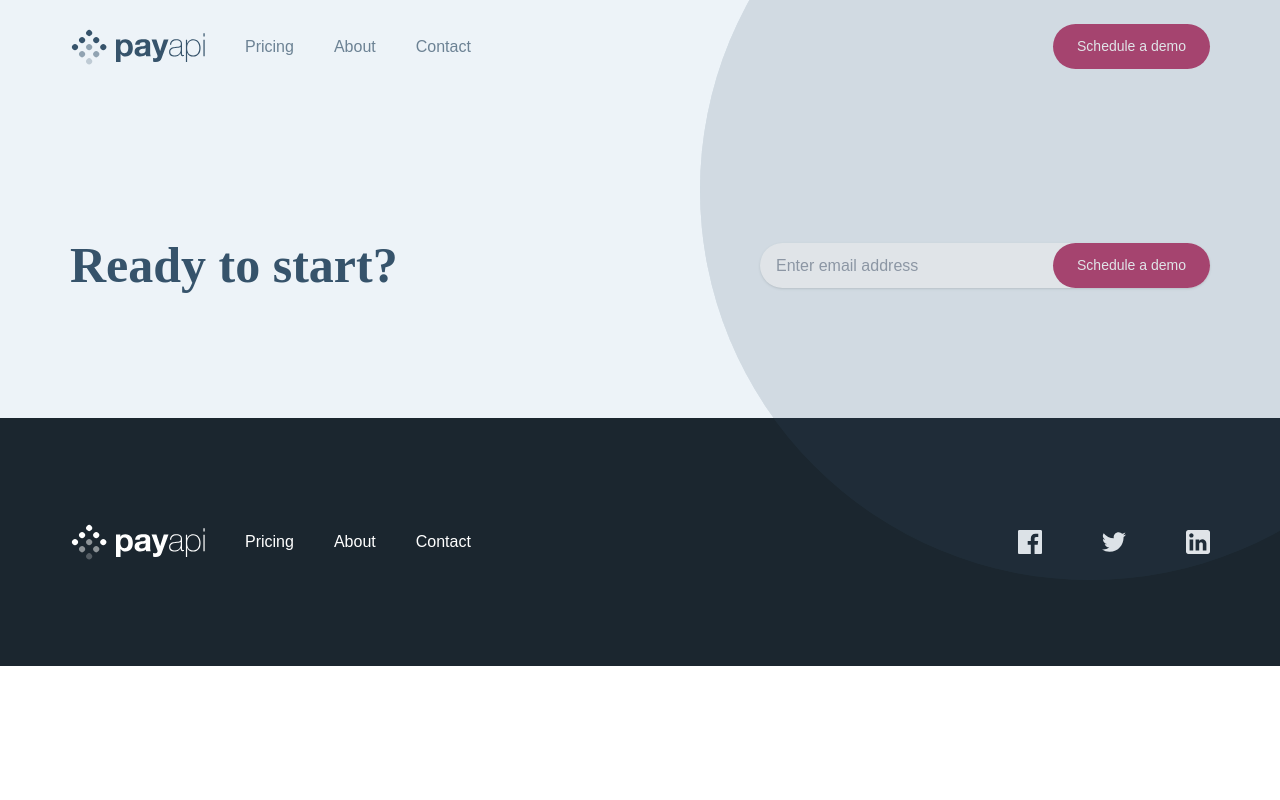
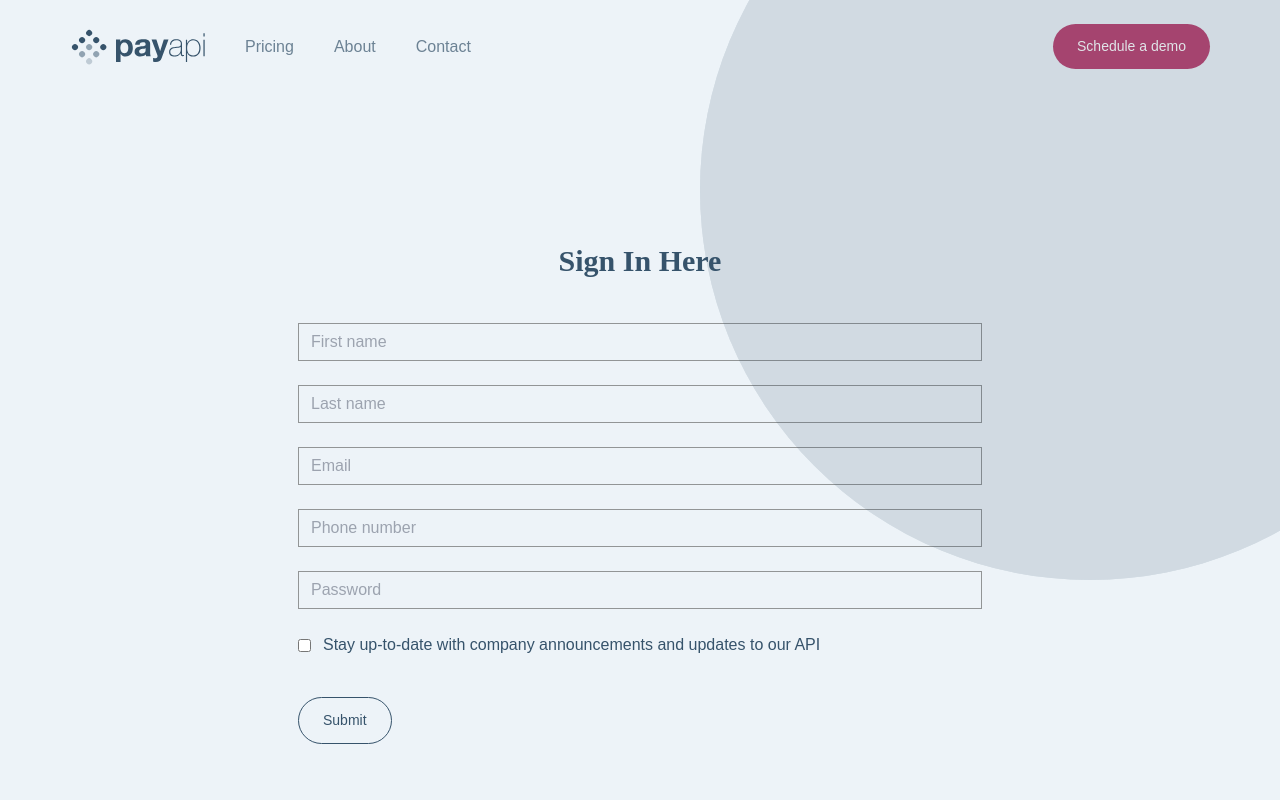
Before and after one commit to Hannahadora/Pay-api-react-app, a React (Create React App) app: page /signup in a window 1280 px wide. Shown: the top 800 px of the page. Built offline with nearby package versions, Linux system fonts and the light colour scheme.

Commit message:
update on contact page

```diff
--- a/src/App.js
+++ b/src/App.js
@@ -1,5 +1,5 @@
 import { BrowserRouter as Router, Route, Routes } from 'react-router-dom';
-import { Home, About, Pricing, Contact } from './pages/index'
+import { Home, About, Pricing, Contact , Signup} from './pages/index'
 import { Suspense } from 'react';
 import Layout from './components/Layout';
 
@@ -13,6 +13,7 @@ function App() {
             <Route path='/about' element={<About />} />
             <Route path='/pricing' element={<Pricing />} />
             <Route path='/contact' element={<Contact />} />
+            <Route path='/signup' element={<Signup />} />
           </Routes>
         </Router>
       </Layout>
--- a/src/assets/css/main.css
+++ b/src/assets/css/main.css
@@ -249,7 +249,15 @@
 /* Contact page */
 .contact-input {
   background-color: transparent;
-  padding: 4px 12px;
-  border-bottom: 1px solid #36536b;
+  padding: 6px 12px;
+  border-bottom: 1px solid #929596;
   margin-bottom: 24px;
 }
+
+/* Signup Page */
+.signup-input {
+  background-color: transparent;
+  padding: 6px 12px;
+  border: 1px solid #929596;
+  margin-bottom: 24px;
+}
--- /dev/null
+++ b/src/pages/Signup.jsx
@@ -0,0 +1,68 @@
+import React, { useState } from "react";
+import ButtonComponent from "../components/ButtonComponent";
+
+const Signup = () => {
+  const contact = useState({});
+
+
+  return (
+    <div className="app-container">
+      <div className="w-[60%] mx-auto my-[70px]">
+        <h3 className="text-center font-semibold text-[30px]">Sign In Here</h3>
+
+        <div className="mt-[40px]">
+          <form className="flex flex-col">
+            <input
+              className="signup-input"
+              type="text"
+              id="first_name"
+              placeholder="First name"
+              value={contact.first_name}
+            />
+            <input
+              className="signup-input"
+              type="text"
+              id="last_name"
+              placeholder="Last name"
+              value={contact.last_name}
+            />
+            <input
+              className="signup-input"
+              type="text"
+              id="email"
+              placeholder="Email"
+              value={contact.email}
+            />
+            <input
+              className="signup-input"
+              type="text"
+              id="phone_number"
+              placeholder="Phone number"
+              value={contact.phone_number}
+            />
+            <input
+              className="signup-input"
+              type="text"
+              placeholder="Password"
+              value={contact.password}
+            />
+
+            <div className="flex items-center">
+              <input type="checkbox" id="update" value={contact.update} />
+              <label className="ml-3" htmlFor="update">
+                Stay up-to-date with company announcements and updates to our
+                API
+              </label>
+            </div>
+
+            <div className="mt-10">
+              <ButtonComponent title={"Submit"} tert={"tert-btn"} />
+            </div>
+          </form>
+        </div>
+      </div>
+    </div>
+  );
+};
+
+export default Signup;
--- a/src/pages/index.js
+++ b/src/pages/index.js
@@ -4,3 +4,4 @@ export const Home = lazy(() => import('../pages/Home'))
 export const About = lazy(() => import('../pages/About'))
 export const Pricing = lazy(() => import('../pages/Pricing'))
 export const Contact = lazy(() => import('../pages/Contact'))
+export const Signup = lazy(() => import('../pages/Signup'))
```
